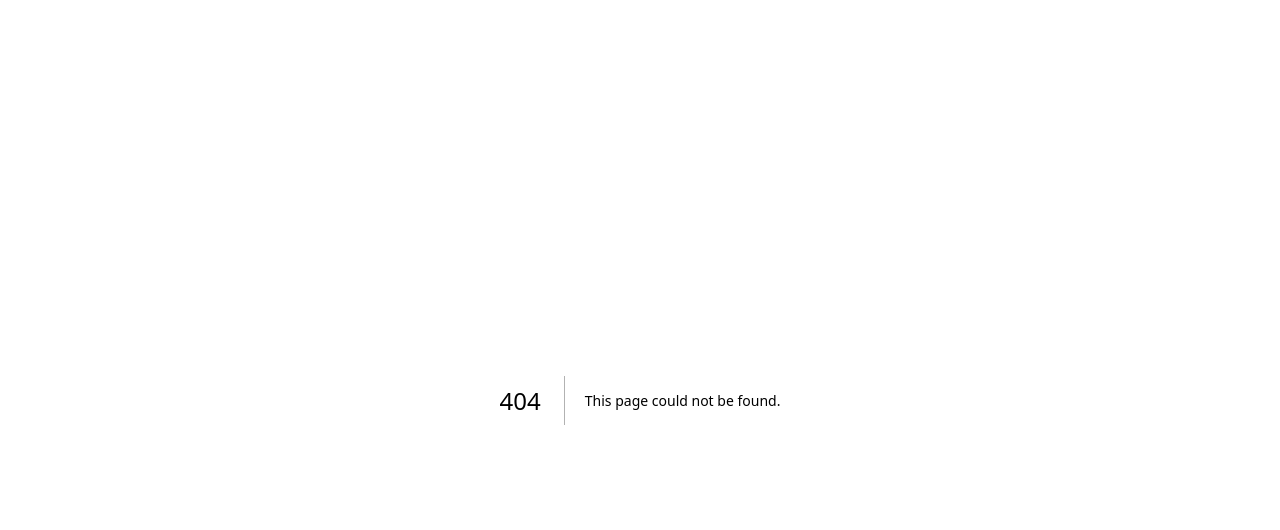
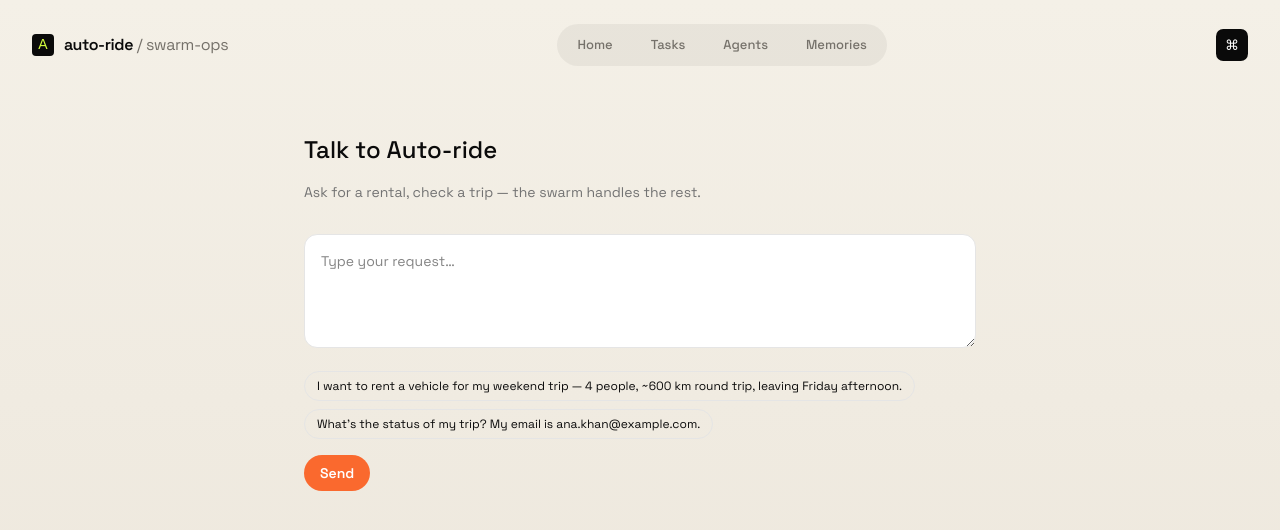
Before and after one commit to ShahriarBijoy/agent-swarm, a Next.js app: page /chat in a window 1280 px wide. Before the commit this address had no page. Shown: the top 530 px of the page. Built offline with nearby package versions, Linux system fonts and the light colour scheme; a web font is replaced by a local one.

Commit message:
phase 10.5: /chat page with ?customer= prefill

```diff
--- /dev/null
+++ b/app/(dashboard)/chat/actions.ts
@@ -0,0 +1,27 @@
+'use server';
+
+import { redirect } from 'next/navigation';
+
+export async function createScenarioTask(formData: FormData) {
+  const prompt = String(formData.get('prompt') ?? '').trim();
+  const customerEmail =
+    String(formData.get('customer_email') ?? '').trim() || undefined;
+  if (!prompt) return;
+  const res = await fetch(
+    new URL(
+      '/api/tasks',
+      process.env.NEXT_PUBLIC_BASE_URL ?? 'http://localhost:3100',
+    ),
+    {
+      method: 'POST',
+      headers: { 'content-type': 'application/json' },
+      body: JSON.stringify({
+        kind: 'scenario',
+        prompt,
+        customer_email: customerEmail,
+      }),
+    },
+  );
+  const body = await res.json();
+  redirect(`/tasks/${body.taskId}`);
+}
--- /dev/null
+++ b/app/(dashboard)/chat/chat-form.tsx
@@ -0,0 +1,55 @@
+'use client';
+
+const SUGGESTIONS = [
+  "I want to rent a vehicle for my weekend trip — 4 people, ~600 km round trip, leaving Friday afternoon.",
+  "What's the status of my trip? My email is ana.khan@example.com.",
+];
+
+export function ChatForm({
+  defaultEmail,
+  action,
+}: {
+  defaultEmail?: string;
+  action: (fd: FormData) => Promise<void>;
+}) {
+  return (
+    <form action={action} className="space-y-4">
+      {defaultEmail && (
+        <div className="inline-flex items-center gap-2 rounded-full bg-neutral-100 px-3 py-1 text-xs text-neutral-600 dark:bg-[#161617] dark:text-[#999]">
+          Replying as:{' '}
+          <span className="font-mono">{defaultEmail}</span>
+          <input type="hidden" name="customer_email" value={defaultEmail} />
+        </div>
+      )}
+      <textarea
+        name="prompt"
+        rows={4}
+        className="w-full rounded-2xl border border-neutral-200 bg-white p-4 text-sm dark:border-[#222] dark:bg-[#0F0F10]"
+        placeholder="Type your request…"
+      />
+      <div className="flex flex-wrap gap-2">
+        {SUGGESTIONS.map((s) => (
+          <button
+            key={s}
+            type="button"
+            onClick={(e) => {
+              const ta = (
+                e.currentTarget.closest('form') as HTMLFormElement
+              ).elements.namedItem('prompt') as HTMLTextAreaElement;
+              ta.value = s;
+            }}
+            className="rounded-full border border-neutral-200 px-3 py-1.5 text-xs hover:bg-neutral-50 dark:border-[#222] dark:hover:bg-[#161617]"
+          >
+            {s}
+          </button>
+        ))}
+      </div>
+      <button
+        type="submit"
+        className="rounded-full bg-[#FA692E] px-4 py-2 text-sm font-semibold text-white"
+      >
+        Send
+      </button>
+    </form>
+  );
+}
--- /dev/null
+++ b/app/(dashboard)/chat/page.tsx
@@ -0,0 +1,22 @@
+import { ChatForm } from './chat-form';
+import { createScenarioTask } from './actions';
+
+export default async function ChatPage({
+  searchParams,
+}: {
+  searchParams: Promise<{ customer?: string }>;
+}) {
+  const params = await searchParams;
+  return (
+    <div className="mx-auto max-w-2xl py-12">
+      <h1 className="mb-4 text-2xl font-medium">Talk to Auto-ride</h1>
+      <p className="mb-8 text-sm text-neutral-500">
+        Ask for a rental, check a trip — the swarm handles the rest.
+      </p>
+      <ChatForm
+        defaultEmail={params.customer}
+        action={createScenarioTask}
+      />
+    </div>
+  );
+}
```
